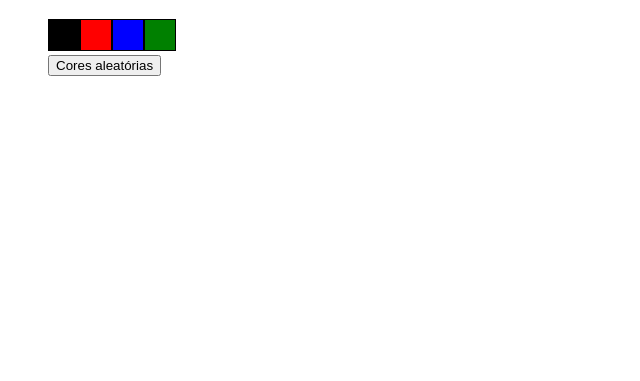
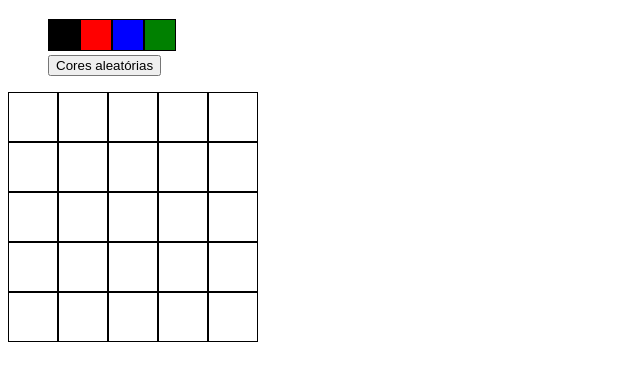
Before and after one commit to yurisalgado21/project-pixels-art, a website: page index.html in a window 1280 px wide. Shown: the part 61-442 px from the top of the page, without its empty margins (0-640 px from the left). Drawn offline with Linux system fonts and the light colour scheme.

Commit message:
Exercício 6 feito

```diff
--- a/script.js
+++ b/script.js
@@ -2,6 +2,8 @@ const cores = ['black', 'red', 'blue', 'green'];
 const paletta = document.createElement('ul');
 const body = document.querySelector('body');
 const buttom = document.getElementById('button-random-color');
+const pixelBoard = document.createElement('div');
+pixelBoard.id = 'pixel-board';
 
 function addCores(cor) {
   for (let indice = 0; indice < cor.length; indice += 1) {
@@ -38,9 +40,25 @@ const ramdomColors = (event) => {
     }
   }
 };
+
 buttom.addEventListener('click', ramdomColors);
 const coresFixadas = localStorage.getItem('colorPalette');
 console.log();
+
 if (coresFixadas) {
   ramdomColors(JSON.parse(coresFixadas));
 }
+
+const pixels = [];
+
+for (let i = 0; i < 5; i += 1) {
+  const row = [];
+  for (let j = 0; j < 5; j += 1) {
+    const pixel = document.createElement('div');
+    pixel.classList.add('pixel');
+    row.push(pixel);
+    pixelBoard.appendChild(pixel);
+  }
+  pixels.push(row);
+}
+document.body.appendChild(pixelBoard);
--- a/style.css
+++ b/style.css
@@ -8,3 +8,21 @@
 #button-random-color {
   display: block;
 }
+
+#pixel-board {
+  display: flex;
+  flex-wrap: wrap;
+  justify-content: center;
+  width: 250px;
+  height: 250px;
+  padding-bottom: 100%;
+  position: relative;
+}
+
+.pixel {
+  width: 20%;
+  height: 20%;
+  border: 1px solid black;
+  box-sizing: border-box;
+  background-color: rgb(255, 255, 255);
+}
```
